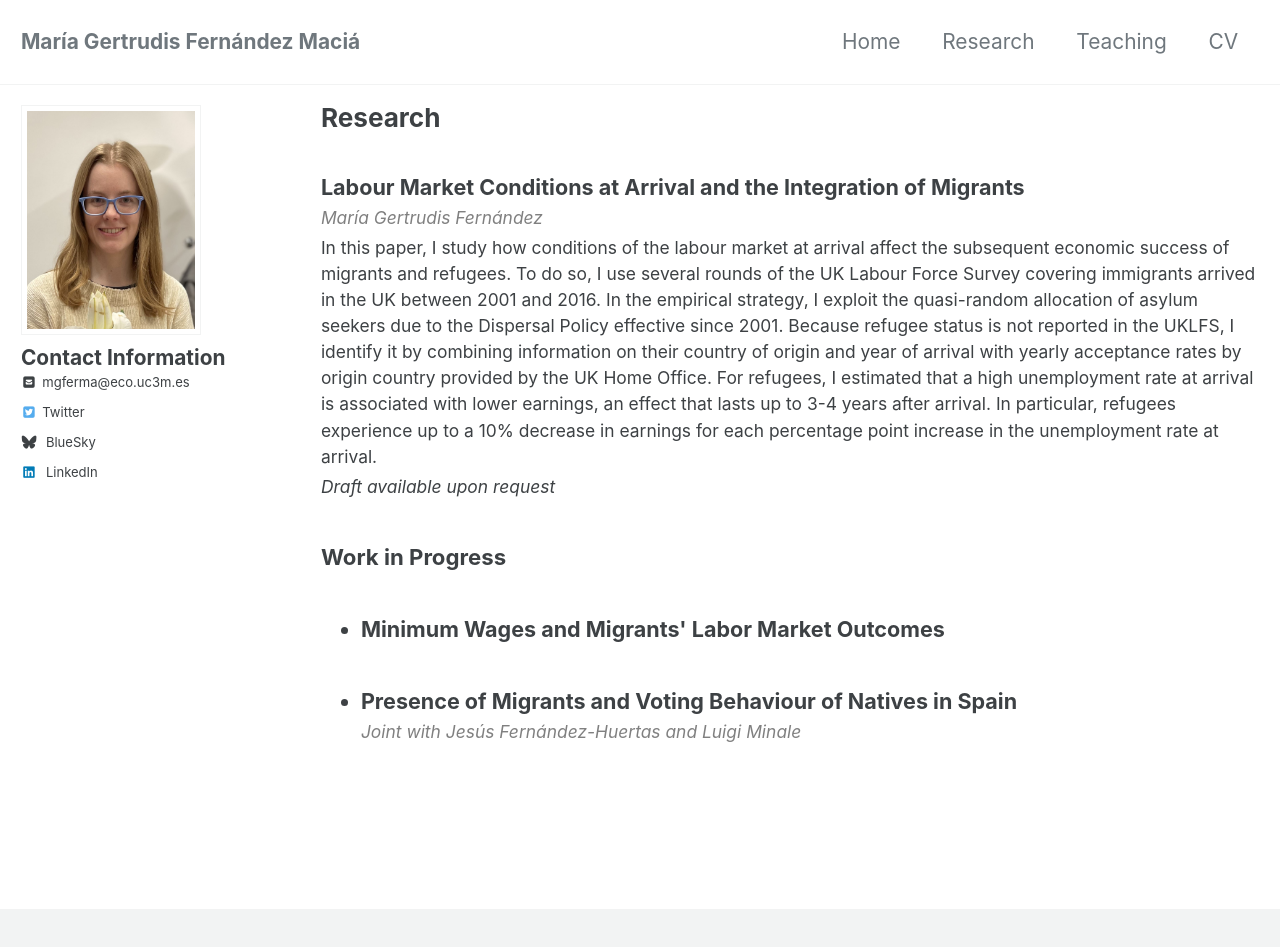
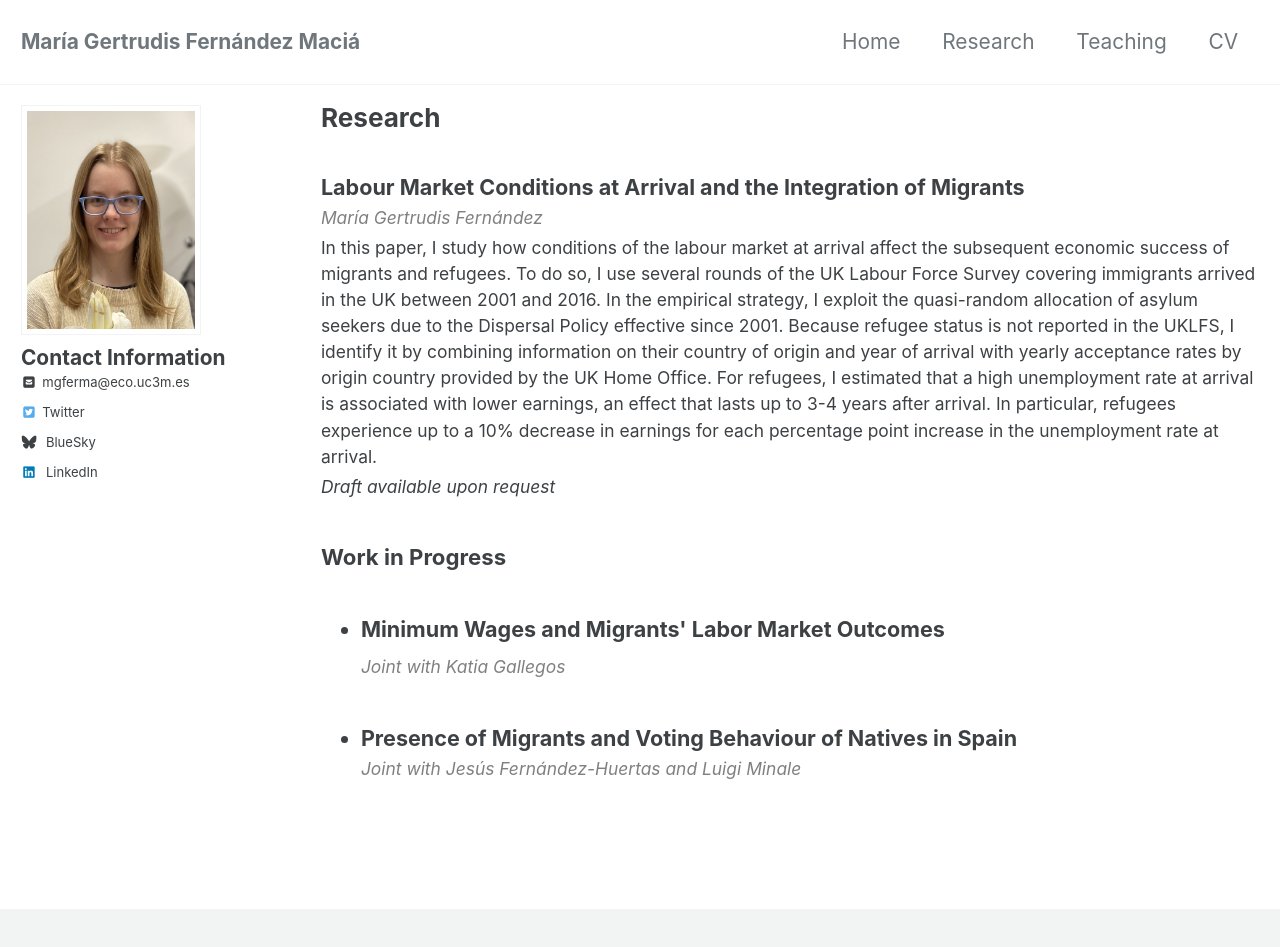
Before and after one commit to mgfernandezmacia/mgfernandezmacia.github.io, a Jekyll site: the page built from research.md, in a window 1280 px wide and 1093 px high, cut to the strip 0-947 px from the top of the window. Built offline with Jekyll 4.4.1, drawn with Linux system fonts in a browser that asks for light colours; cached includes are drawn as plain includes.

Commit message:
Update research.md

```diff
--- a/research.md
+++ b/research.md
@@ -17,6 +17,7 @@ permalink: /research/
 
 <ul style="padding-left: 10;">
     <li><h5 style="font-weight: bold;">Minimum Wages and Migrants' Labor Market Outcomes</h5></li>
+        <p style="font-style: italic; color: #808080; font-size: smaller; margin-top: 4px;"> Joint with Katia Gallegos</p>
     <li><h5 style="font-weight: bold; margin-bottom: 0;">Presence of Migrants and Voting Behaviour of Natives in Spain</h5>
         <p style="font-style: italic; color: #808080; font-size: smaller; margin-top: 4px;"> Joint with Jesús Fernández-Huertas and Luigi Minale</p>
     </li>
```
